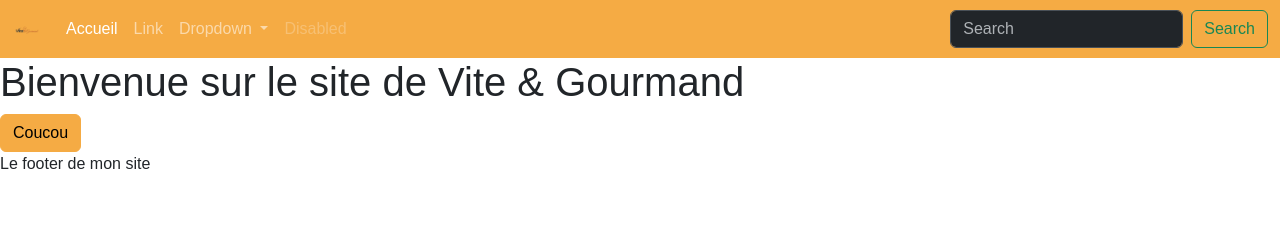
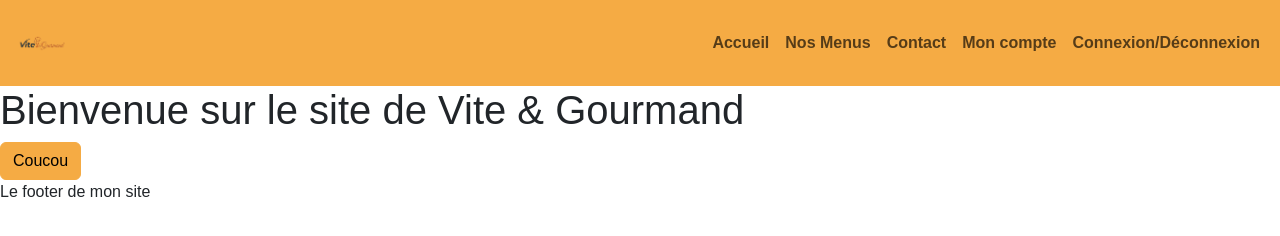
Before and after one commit to thomasdavidch-afk/vite-et-gourmand, a website with bundled scripts: page index.html in a window 1280 px wide. Built offline with nearby package versions, Linux system fonts and the light colour scheme; files whose address does not match are found by name; a web font is replaced by a local one.

Commit message:
Modif Navbar

```diff
--- a/index.html
+++ b/index.html
@@ -14,41 +14,32 @@
 <body>
 
 <header>
-    <nav class="navbar navbar-expand-lg bg-primary" data-bs-theme="dark">
+    <nav class="navbar navbar-expand-lg bg-primary" data-bs-theme="light">
         <div class="container-fluid">
-            <a class="navbar-brand" href="#">
+            <a class="navbar-brand" href="/">
                 <img src="./ressources/logo V&G.png" alt="Vite & Gourmand Logo" width="100%" height="30">
             </a>
             <button class="navbar-toggler" type="button" data-bs-toggle="collapse" data-bs-target="#navbarSupportedContent" aria-controls="navbarSupportedContent" aria-expanded="false" aria-label="Toggle navigation">
                 <span class="navbar-toggler-icon"></span>
             </button>
             <div class="collapse navbar-collapse" id="navbarSupportedContent">
-            <ul class="navbar-nav me-auto mb-2 mb-lg-0">
+                <ul class="navbar-nav ms-auto mb-2 mb-lg-0">
                     <li class="nav-item">
-                <a class="nav-link active" aria-current="page" href="#">Accueil</a>
+                        <a class="nav-link" href="/">Accueil</a>
                     </li>
                     <li class="nav-item">
-                <a class="nav-link" href="#">Link</a>
-                </li>
-                <li class="nav-item dropdown">
-                <a class="nav-link dropdown-toggle" href="#" role="button" data-bs-toggle="dropdown" aria-expanded="false">
-                    Dropdown
-                </a>
-                <ul class="dropdown-menu">
-                    <li><a class="dropdown-item" href="#">Action</a></li>
-                    <li><a class="dropdown-item" href="#">Another action</a></li>
-                    <li><hr class="dropdown-divider"></li>
-                    <li><a class="dropdown-item" href="#">Something else here</a></li>
-                </ul>
+                        <a class="nav-link" href="#">Nos Menus</a>
                     </li>
                     <li class="nav-item">
-                <a class="nav-link disabled" aria-disabled="true">Disabled</a>
+                        <a class="nav-link" href="#">Contact</a>
+                    </li>
+                    <li class="nav-item">
+                        <a class="nav-link" href="#">Mon compte</a>
+                    </li>
+                    <li class="nav-item">
+                        <a class="nav-link" href="#">Connexion/Déconnexion</a>
                     </li>
                 </ul>
-            <form class="d-flex" role="search">
-                <input class="form-control me-2" type="search" placeholder="Search" aria-label="Search"/>
-                <button class="btn btn-outline-success" type="submit">Search</button>
-            </form>
             </div>
         </div>
     </nav>
```
Also changed, not shown: scss/main.css. Lines whose indentation alone changed are shown as unchanged.
